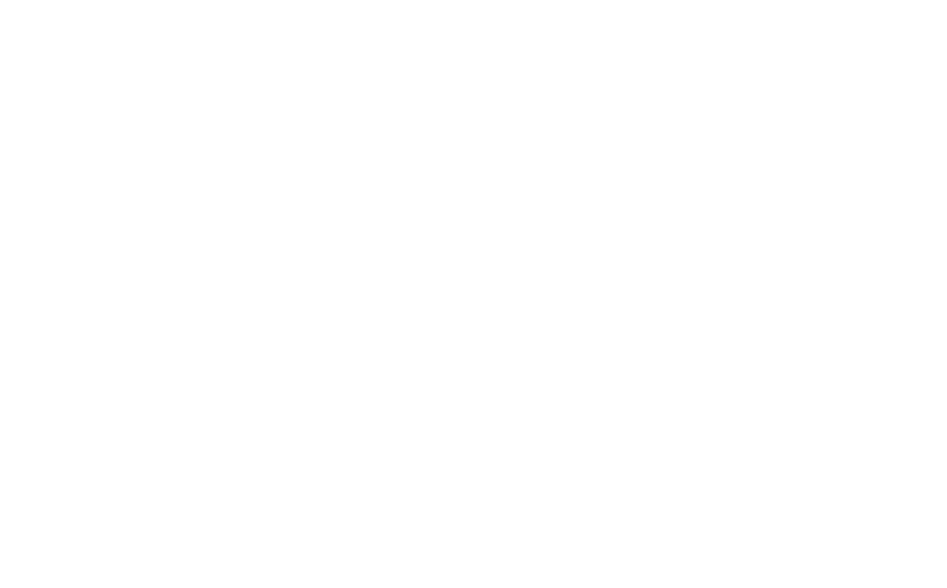
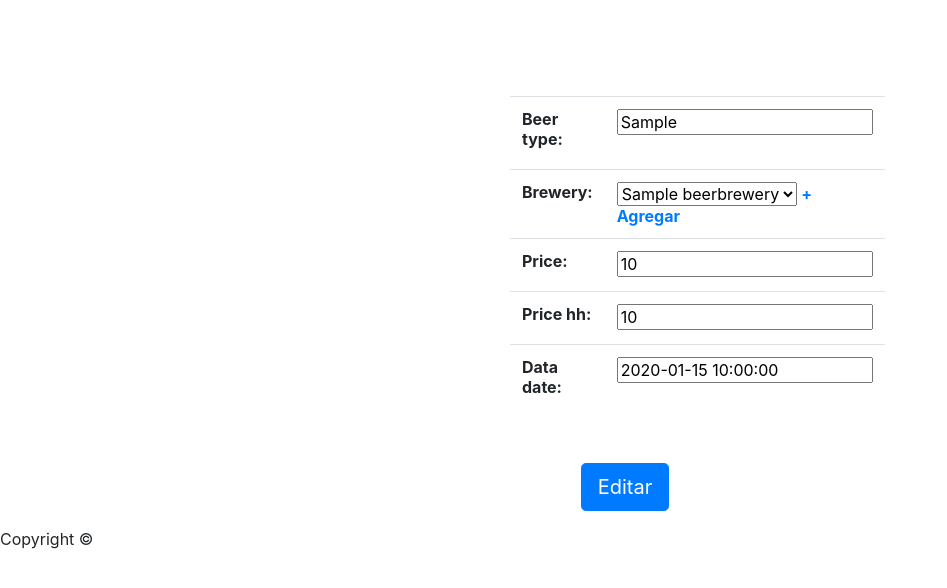
Before and after one commit to eflipe/birrita_, a Django app: page /edit/1 in a window 1280 px wide. Before the commit the part shown is empty. Shown: the top 588 px of the page, without its empty margins (0-947 px from the left). Run offline with Django 3.2, Linux system fonts and the light colour scheme; tables that the repository leaves empty hold one stand-in row (values such as "Sample post"); some libraries are stand-ins or nearby versions.

Commit message:
[BIRR-02][MOD] update_view.html

```diff
--- a/birrita_root/birrita_app/templates/birrita_app/list_view.html
+++ b/birrita_root/birrita_app/templates/birrita_app/list_view.html
@@ -30,7 +30,7 @@
           {% csrf_token %}
           <div class="btn-group">
 
-            <a href="detail/{{data.id}}" title="Ver" type="button" class="btn btn-success">Ver </a>
+            <!-- <a href="detail/{{data.id}}" title="Ver" type="button" class="btn btn-success">Ver </a> -->
             <a href="edit/{{data.id}}" title="Editar" type="button" class="btn btn-primary">Editar </a>
             <button class="btn btn-danger" type="submit">
               Eliminar
--- a/birrita_root/birrita_app/templates/birrita_app/update_view.html
+++ b/birrita_root/birrita_app/templates/birrita_app/update_view.html
@@ -0,0 +1,44 @@
+{% extends "base.html" %}
+{% load widget_tweaks %}
+{% block title %}Editar{% endblock title %}
+
+{% block content %}
+
+<div class="container d-flex justify-content-center mt-5" style="width: 25%;">
+  <div class="col mt-5">
+    <form action="" method="POST" novalidate>
+      {% csrf_token %}
+      <table class="table">
+        <tbody>
+          <tr>
+            <th>{{ form.beer_type.label_tag }} </th>
+            <td>{{ form.beer_type }}</td>
+          </tr>
+          <tr>
+            <th>{{ form.brewery.label_tag }} </th>
+            <td>
+              {{ form.brewery }}<span class="glyphicon glyphicon-plus"></span> <a href="{% url 'add_brewery' %}"><b>+ Agregar</b></a>
+            </td>
+          </tr>
+          <tr>
+            <th>{{ form.price.label_tag }} </th>
+            <td>{{ form.price }}</td>
+          </tr>
+          <tr>
+            <th>{{ form.price_hh.label_tag }}</th>
+            <td>{{ form.price_hh }}</td>
+          </tr>
+          <tr>
+            <th>{{ form.data_date.label_tag }}</th>
+            <td>{{ form.data_date }}</td>
+          </tr>
+        </tbody>
+      </table>
+      <div class="container d-flex justify-content-center" style="width: 10%;">
+        <input type="submit" class="btn btn-primary btn-lg" value="Editar" style="margin-right: 30px; margin-top: 30px;">
+      </div>
+    </form>
+
+  </div>
+</div>
+{% endblock content %}
```
